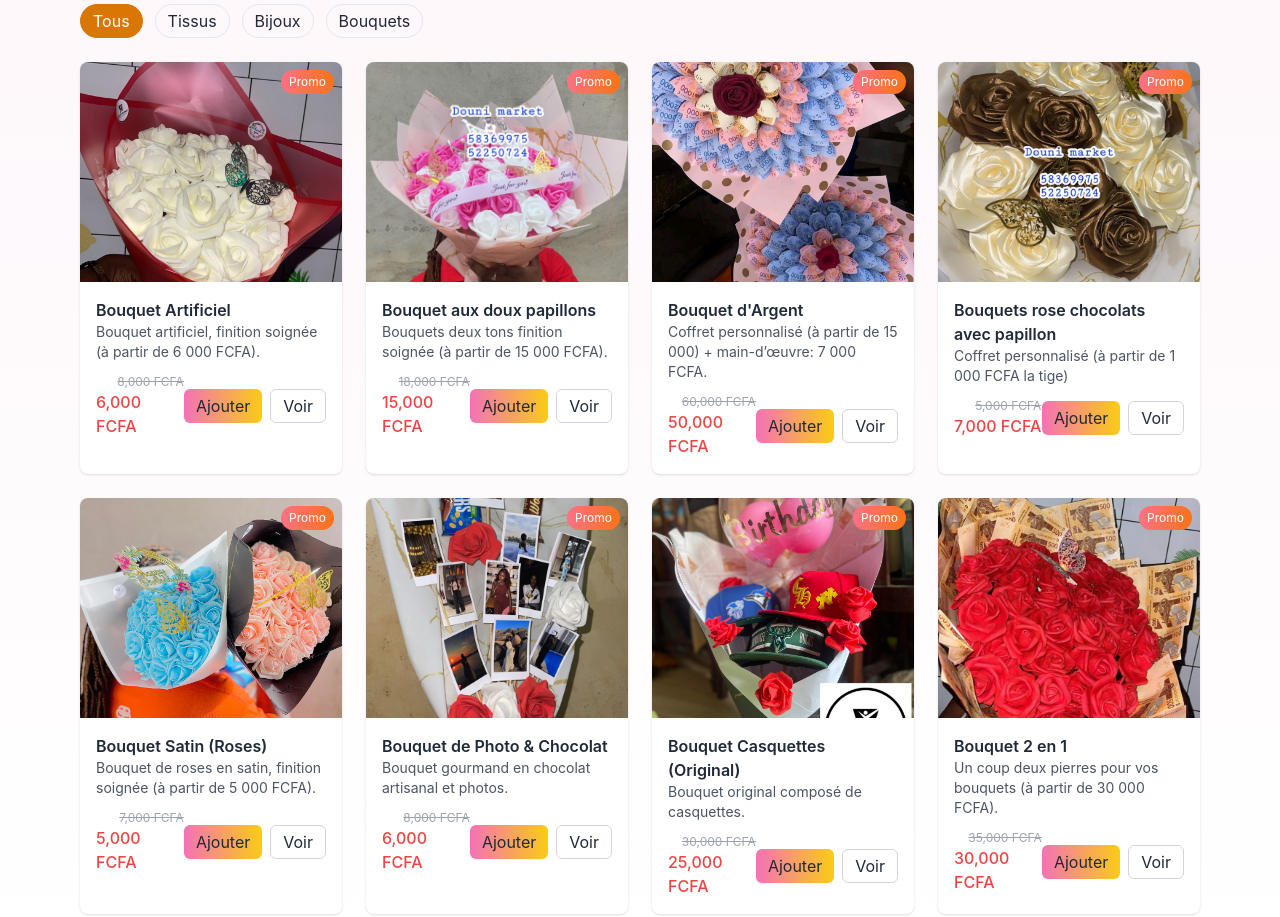
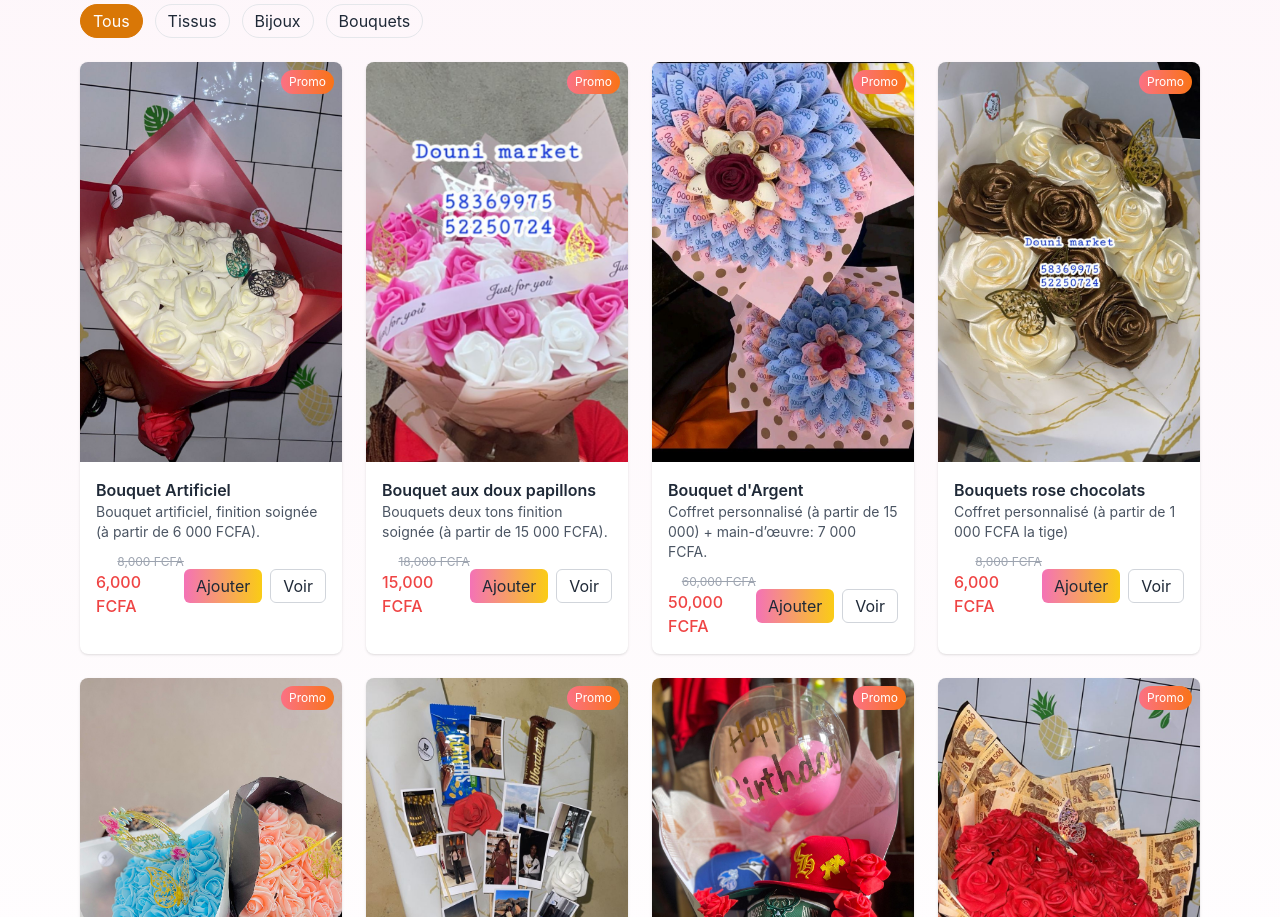
Before and after one commit to Nao61/douni_market, a website built with Vite: page index.html in a window 1280 px wide. Shown: the part 684-1601 px from the top of the page. Built offline with nearby package versions, Linux system fonts and the light colour scheme.

Commit message:
revue des prix et ajout deu height des images

```diff
--- a/assets/script.js
+++ b/assets/script.js
@@ -1,4 +1,3 @@
-// PRODUCTS DATA (Moved from index.html)
 const PRODUCTS = [
   // {
   //   id: 1,
@@ -49,10 +48,10 @@ const PRODUCTS = [
   // },
   {
     id: 4,
-    title: "Bouquets rose chocolats avec papillon",
+    title: "Bouquets rose chocolats",
     category: "Bouquets",
-    price: 7000,
-    old_price: 5000,
+    price: 6000,
+    old_price: 8000,
     image: "assets/img/BouquetIII.jpeg",
     description: "Coffret personnalisé (à partir de 1 000 FCFA la tige)",
   },
@@ -106,8 +105,8 @@ const PRODUCTS = [
     id: 9,
     title: "Bouquet élégant",
     category: "Bouquets",
-    price: 7000,
-    old_price: 5000,
+    price: 5000,
+    old_price: 7000,
     image: "assets/img/BouquetI.jpeg",
     description: "Bouquet artificiel, finition soignée (à partir de 5 000 FCFA).",
   },
--- a/index.html
+++ b/index.html
@@ -32,11 +32,10 @@ Enjoy! --  ceci est pour l'anniversaire de Douni Market 🎁
       crossorigin="anonymous"
     ></script>
 
-    <!-- Favicon (remplacé par le logo) -->
+
     <link rel="icon" href="assets/img/DouniMarket.png" type="image/png" />
 
     <style>
-      /* small extra CSS (you can move to assets/styles.css) */
       :root {
         --accent: #d97706;
         --muted: #f7f3f0;
@@ -50,7 +49,8 @@ Enjoy! --  ceci est pour l'anniversaire de Douni Market 🎁
         backdrop-filter: blur(6px);
       }
       .product-img {
-        height: 220px;
+        width: 100%;
+        height: 400px;
         object-fit: cover;
       }
       .badge-sale {
```
